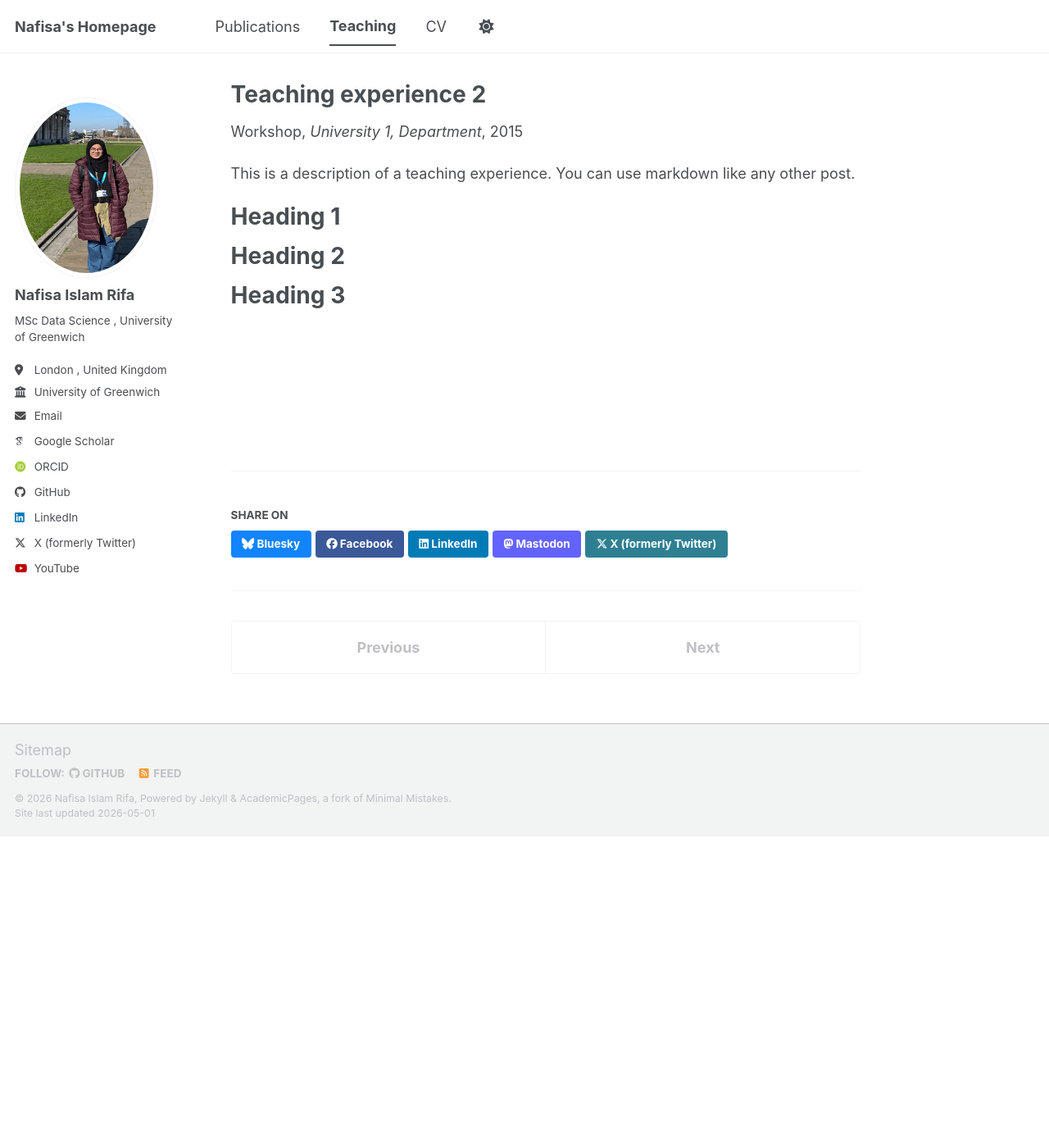
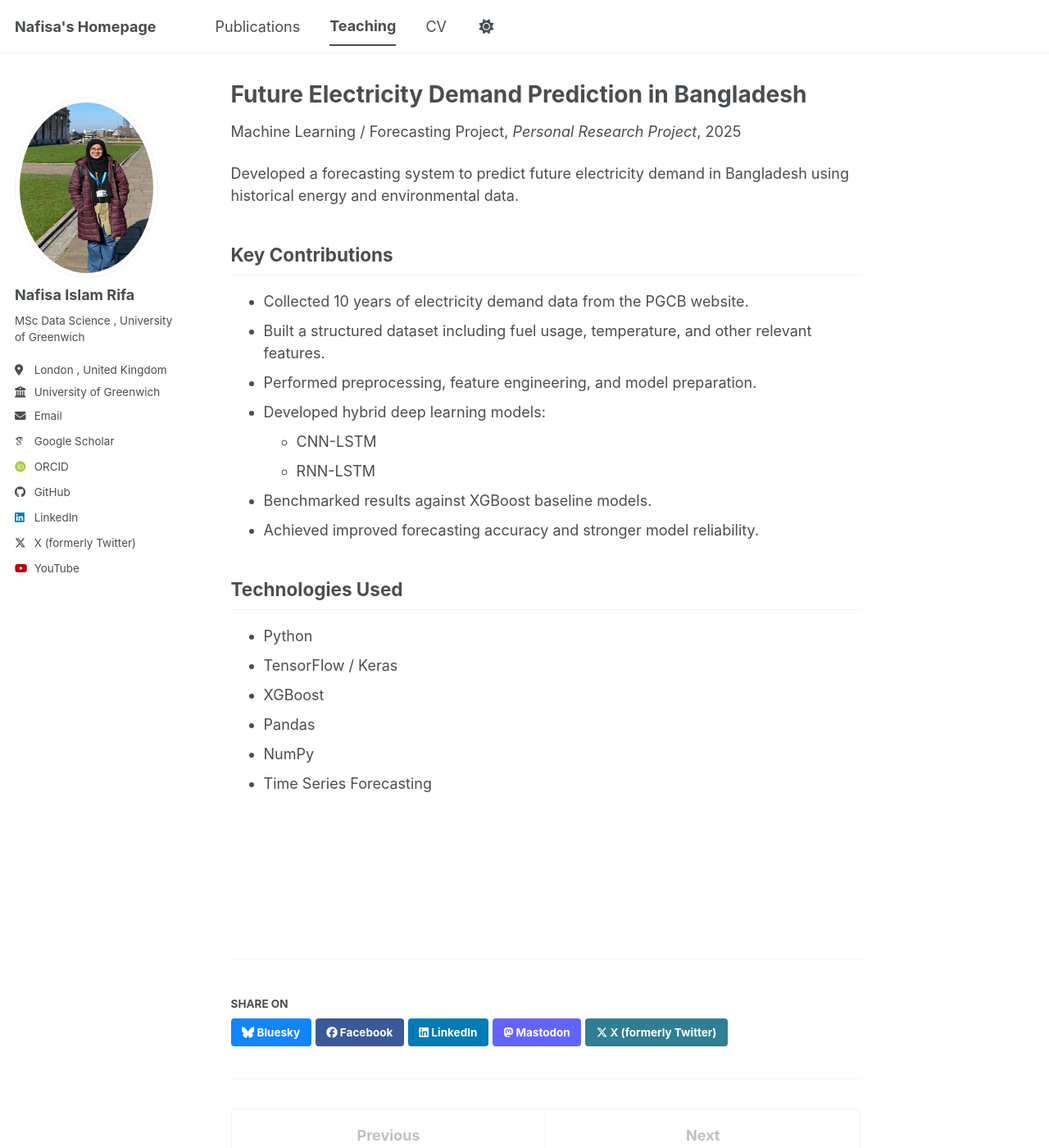
Before and after one commit to NafisaIslamRifa/NafisaIslamRifa.github.io, a Jekyll site: the page built from _teaching/2015-spring-teaching-2.md, in a window 1280 px wide and 1400 px high. Shown: the whole window at 82% size. Built offline with Jekyll 4.4.1, drawn with Linux system fonts in a browser that asks for light colours; some web fonts are replaced; a script bundle is joined from its source files by our own code; library files that are not in the unit come from our copies.

Commit message:
Revise teaching experience to reflect new project
Updated teaching experience details to focus on a project predicting electricity demand in Bangladesh, including key contributions and technologies used.

```diff
--- a/_teaching/2015-spring-teaching-2.md
+++ b/_teaching/2015-spring-teaching-2.md
@@ -1,20 +1,31 @@
 ---
-title: "Teaching experience 2"
+title: "Future Electricity Demand Prediction in Bangladesh"
 collection: teaching
-type: "Workshop"
-permalink: /teaching/2015-spring-teaching-1
-venue: "University 1, Department"
-date: 2015-01-01
-location: "City, Country"
+type: "Machine Learning / Forecasting Project"
+permalink: /teaching/2025-electricity-demand-prediction
+venue: "Personal Research Project"
+date: 2025-01-01
+location: "Bangladesh"
 ---
 
-This is a description of a teaching experience. You can use markdown like any other post.
+Developed a forecasting system to predict future electricity demand in Bangladesh using historical energy and environmental data.
 
-Heading 1
-======
+## Key Contributions
 
-Heading 2
-======
+- Collected 10 years of electricity demand data from the PGCB website.
+- Built a structured dataset including fuel usage, temperature, and other relevant features.
+- Performed preprocessing, feature engineering, and model preparation.
+- Developed hybrid deep learning models:
+  - CNN-LSTM
+  - RNN-LSTM
+- Benchmarked results against XGBoost baseline models.
+- Achieved improved forecasting accuracy and stronger model reliability.
 
-Heading 3
-======
+## Technologies Used
+
+- Python
+- TensorFlow / Keras
+- XGBoost
+- Pandas
+- NumPy
+- Time Series Forecasting
```
